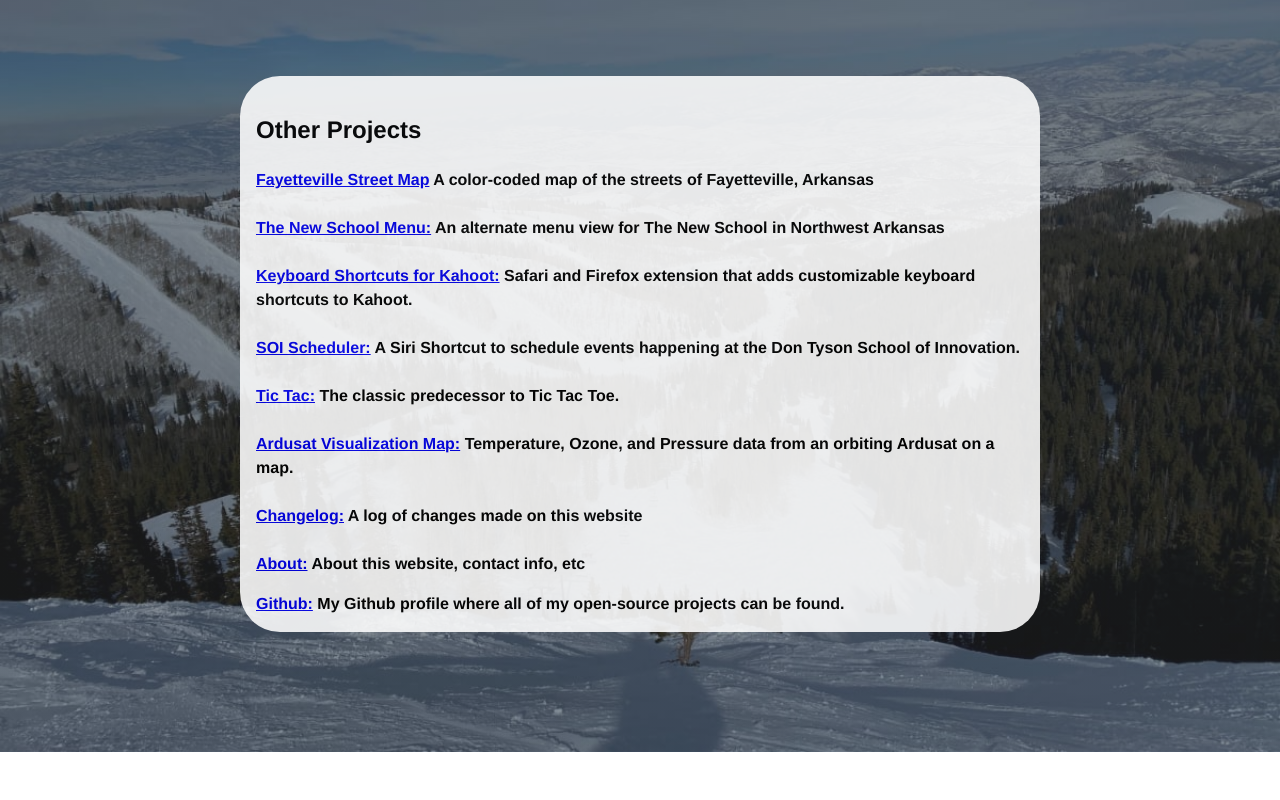
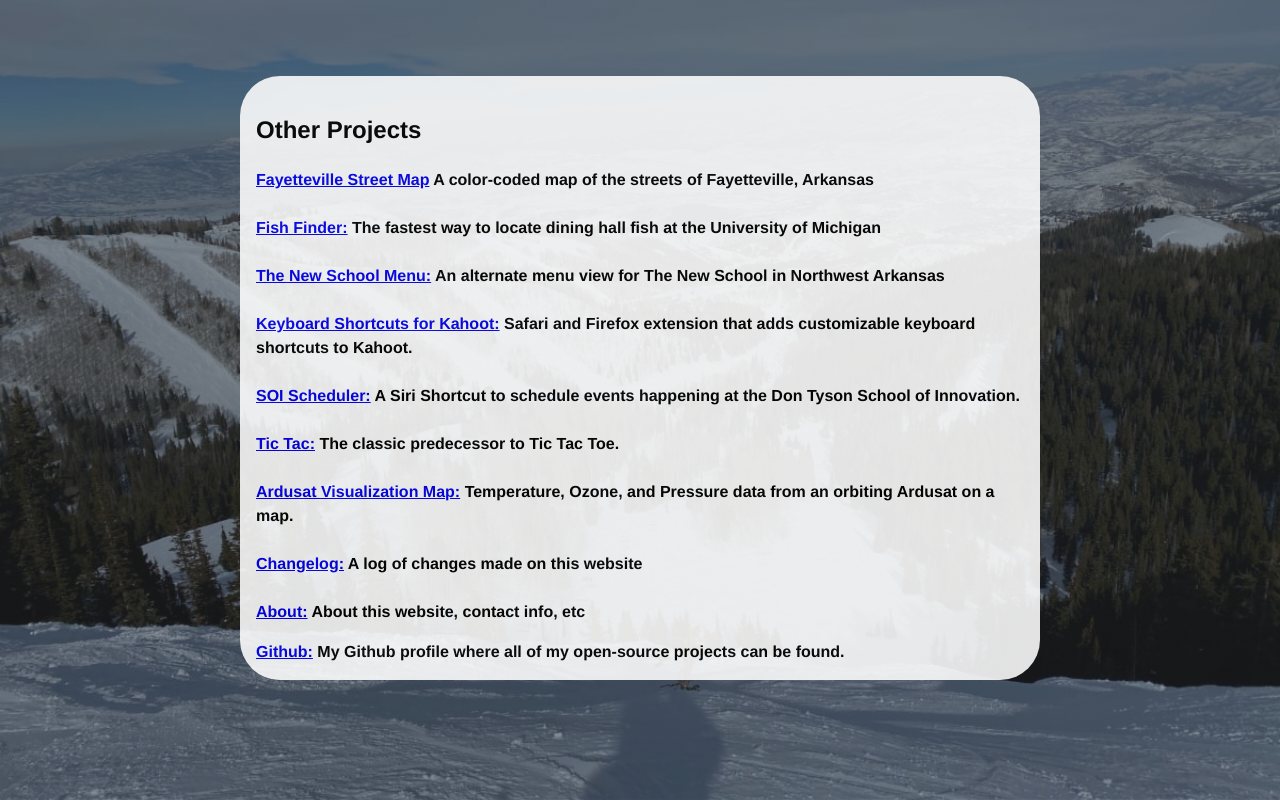
Before and after one commit to lkellar/website, a plain HTML site: page index.html in a window 1280 px wide. Shown: the part 2300-3100 px from the top of the page. Before the commit the page ends 3052 px from the top, so only its background shows below. Drawn offline with Linux system fonts and the light colour scheme.

Commit message:
fishfinder

```diff
--- a/index.html
+++ b/index.html
@@ -77,6 +77,7 @@
                 <h2>Other Projects</h2>
                 <p>
                     <a href="fayetteville.pdf">Fayetteville Street Map</a> A color-coded map of the streets of Fayetteville, Arkansas<br><br>
+                    <a href="fishfinder">Fish Finder:</a> The fastest way to locate dining hall fish at the University of Michigan<br><br>
                     <a href="menu">The New School Menu:</a> An alternate menu view for The New School in Northwest Arkansas<br><br>
 
                     <a href="kahoot">Keyboard Shortcuts for Kahoot:</a> Safari and Firefox extension that adds customizable keyboard shortcuts to Kahoot.<br><br>
```
